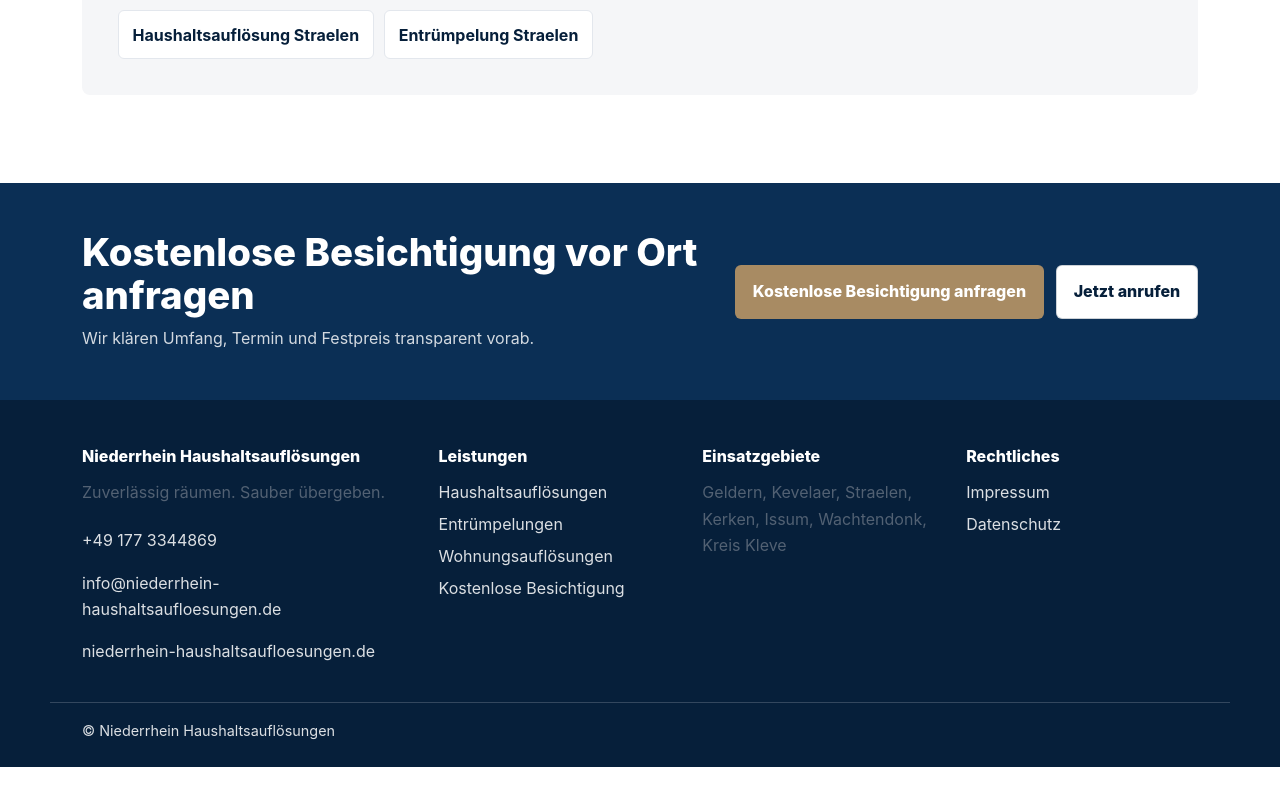
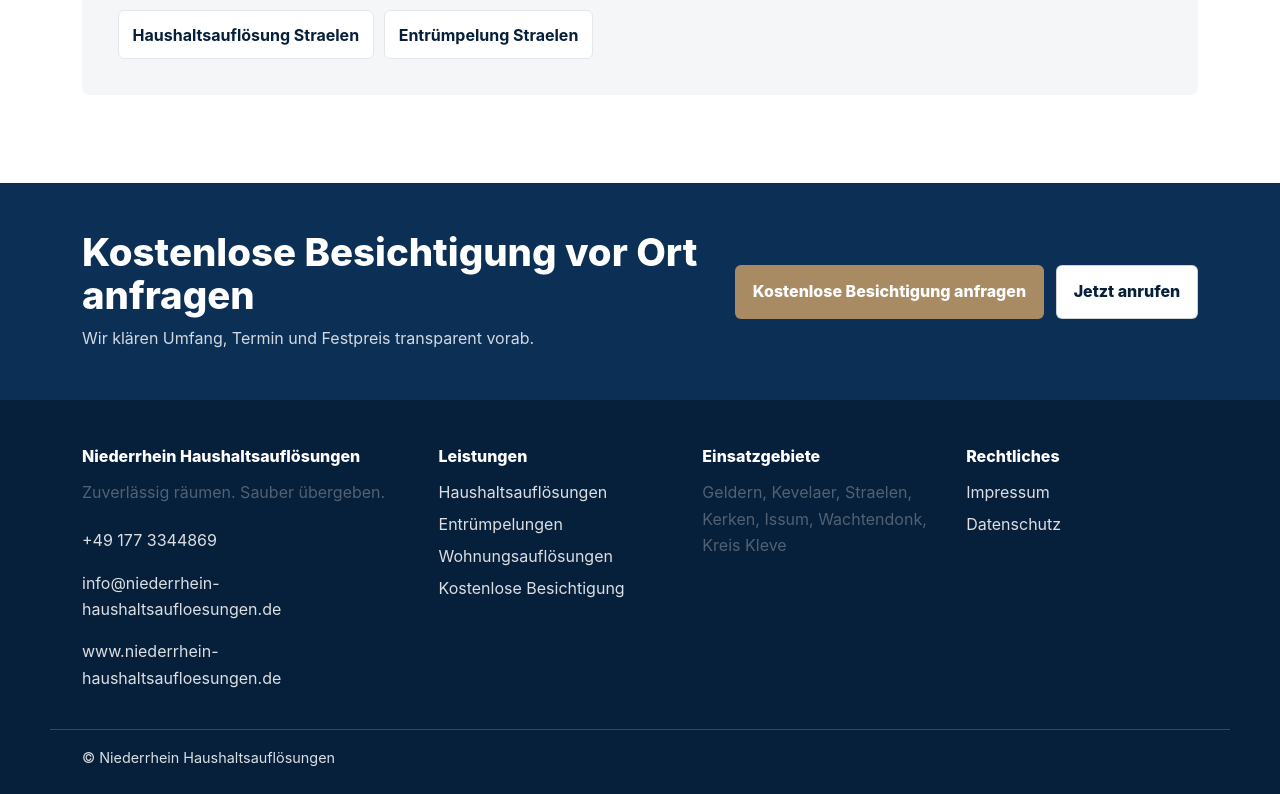
Before and after one commit to AntonyanVladimir/niederrhein-haushaltsaufloesungen, an Angular app: page / in a window 1280 px wide. Shown: the part 2368-3162 px from the top of the page. Before the commit the page ends 3135 px from the top, so only its background shows below. Built offline with nearby package versions, Linux system fonts and the light colour scheme.

Commit message:
contact update

```diff
--- a/frontend/src/app/site-data.ts
+++ b/frontend/src/app/site-data.ts
@@ -3,8 +3,8 @@ export const contact = {
   phoneHref: '+491773344869',
   email: 'info@niederrhein-haushaltsaufloesungen.de',
   emailHref: 'info@niederrhein-haushaltsaufloesungen.de',
-  website: 'niederrhein-haushaltsaufloesungen.de',
-  websiteHref: 'https://niederrhein-haushaltsaufloesungen.de'
+  website: 'www.niederrhein-haushaltsaufloesungen.de',
+  websiteHref: 'https://www.niederrhein-haushaltsaufloesungen.de'
 };
 
 export const trustItems = [
```
